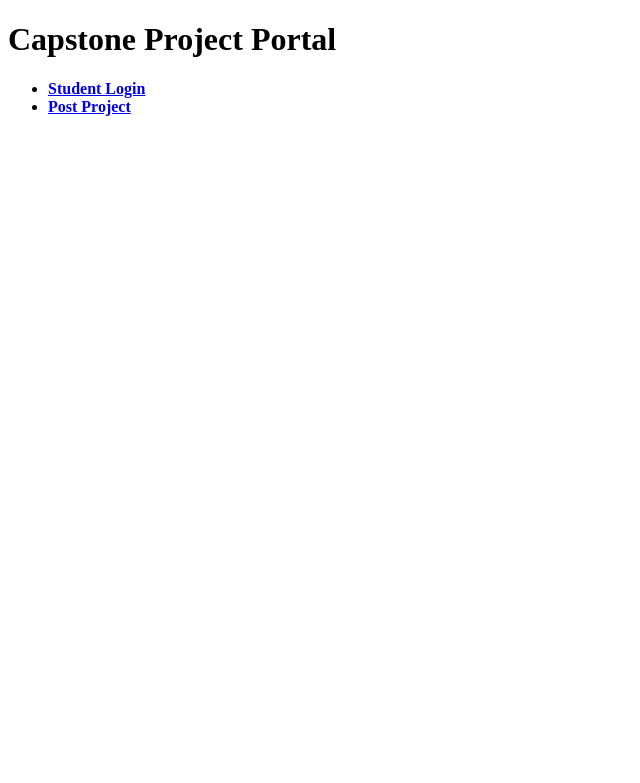
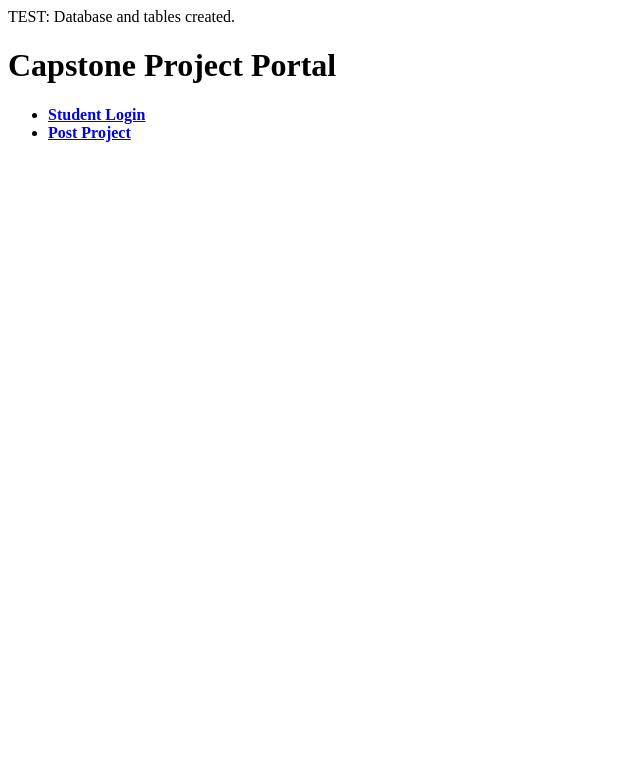
Before and after one commit to msa397/Capstone-Project-Portal, a PHP site: page / in a window 1280 px wide. Shown: the top 783 px of the page, without its empty margins (0-640 px from the left). Run offline with PHP 8.4, Linux system fonts and the light colour scheme; a stand-in replaces the project's code that opens the database connection.

Commit message:
Update index.php

```diff
--- a/index.php
+++ b/index.php
@@ -18,7 +18,7 @@
 
 
 
-<?php include "initDatabase.php"; ?>
+<?php include "init_database.php"; ?>
 <?php include "templates/header.php"; ?>
 <html>
   <title>Capstone Project Portal</title>
```
